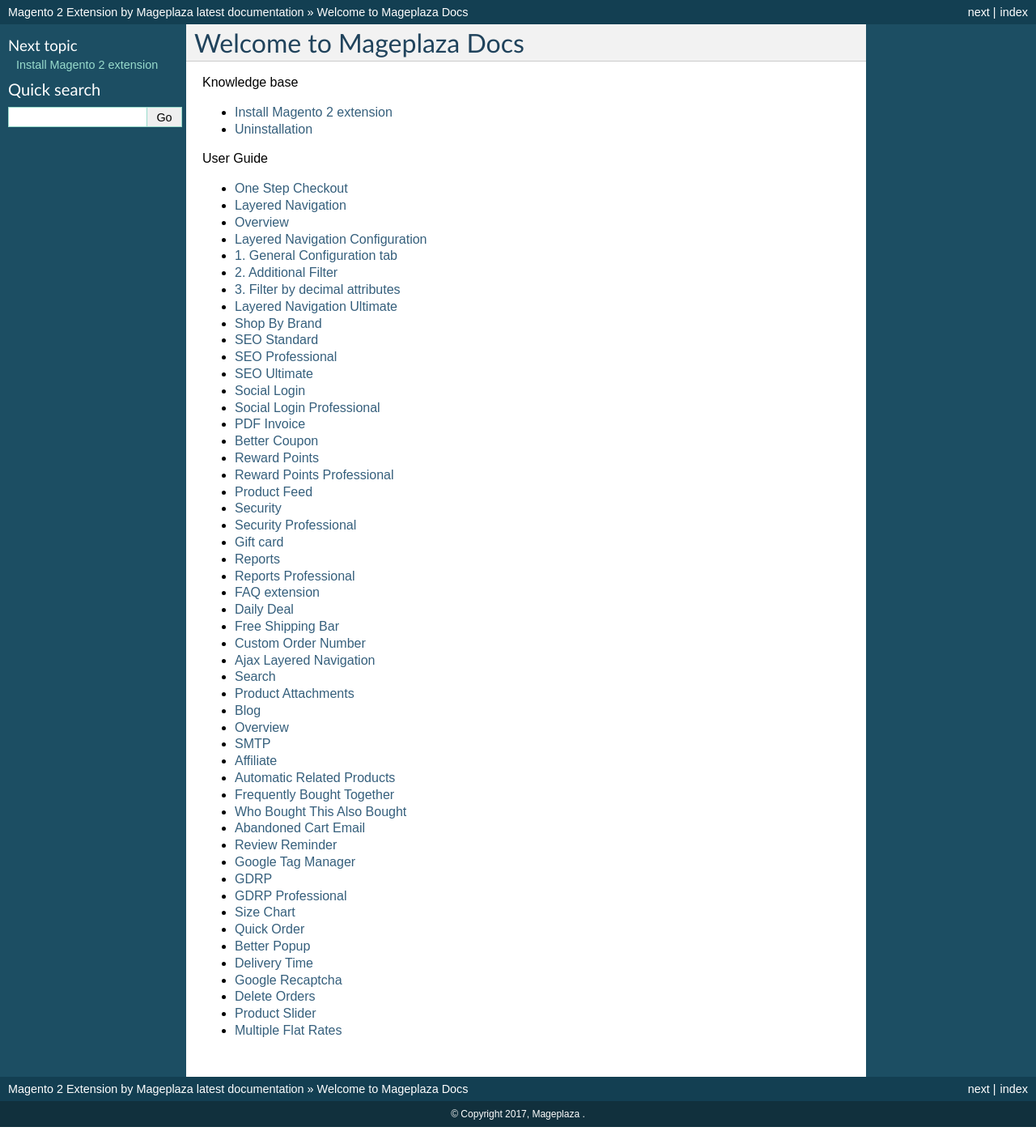
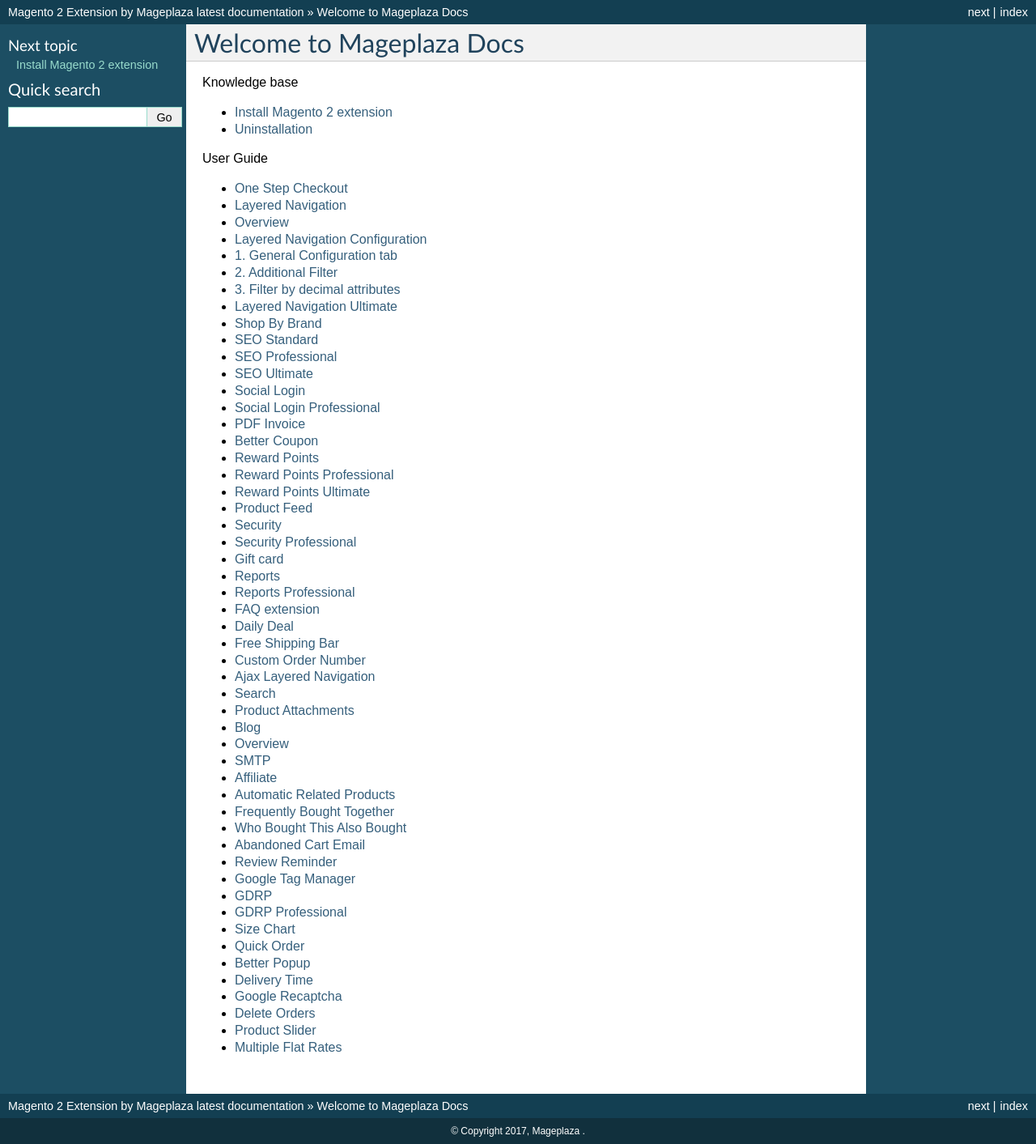
Before and after one commit to magepages/mpdocs, a Sphinx documentation site: the page built from docs/index.rst, in a window 1280 px wide. Shown: the whole page at 81% size. Built offline with Sphinx 7.4.7, drawn with Linux system fonts in a browser that asks for light colours; pages that are not in the unit, such as notebooks, are missing from menus; before the commit the page ends 1392 px from its top, so only the background shows below that.

Commit message:
Update index.rst

```diff
--- a/docs/index.rst
+++ b/docs/index.rst
@@ -32,6 +32,7 @@
    better-coupon/index
    reward-points/index
    reward-points-pro/index
+   reward-points-ultimate/index
    product-feed/index
    security/index
    security-pro/index
```
